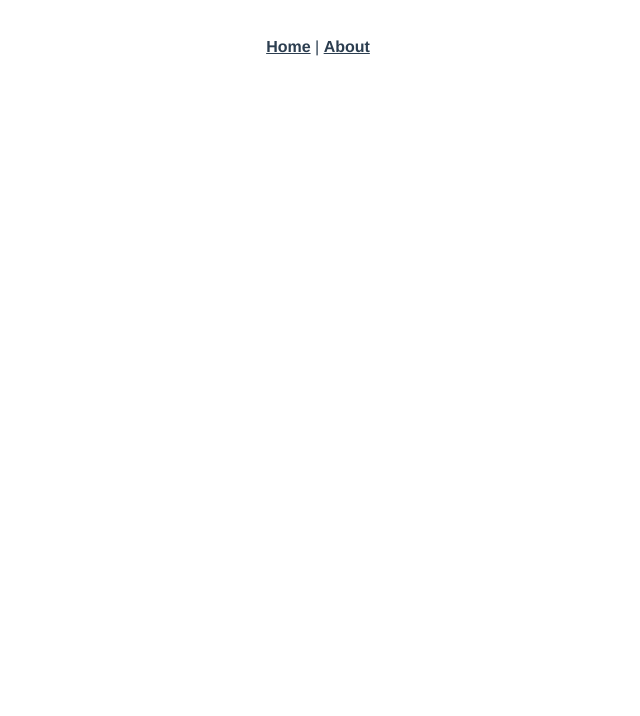
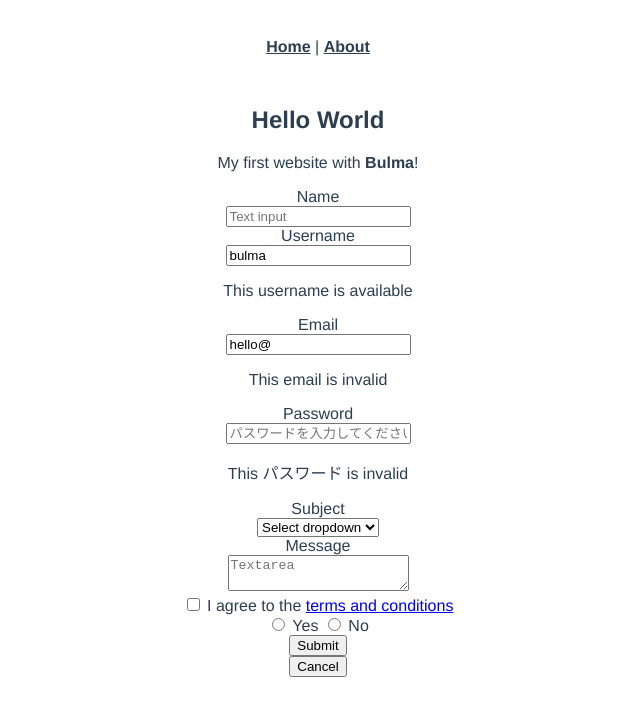
Before and after one commit to takuyanagai0213/GraphParadiseFront, a Vue app: page /user in a window 1280 px wide. Before the commit this address had no page. Shown: the top 716 px of the page, without its empty margins (322-962 px from the left). Built offline with nearby package versions, Linux system fonts and the light colour scheme.

Commit message:
ルーティング追加

```diff
--- a/src/router/index.js
+++ b/src/router/index.js
@@ -16,6 +16,12 @@
     component: () =>
       import(/* webpackChunkName: "about" */ "../views/About.vue"),
   },
+  {
+    path: "/user",
+    name: "About",
+    component: () =>
+      import(/* webpackChunkName: "about" */ "../views/User.vue"),
+  },
 ];
 
 const router = createRouter({
--- /dev/null
+++ b/src/views/User.vue
@@ -0,0 +1,132 @@
+<template>
+  <!-- <header class="navbar">
+    <div class="navbar-brand">
+        <span class="navbar-item">
+            <span class="fa fa-language"></span>グラフパラダイス
+        </span>
+    </div>
+    <div class="navbar-end">
+      <div class="navbar-item">
+          <div class="field has-addons">
+            <div class="control">
+                <input class="input" type="text" name="search" placeholder="キーワード検索">
+            </div>
+            <div class="control">
+                <a class="button is-info"><i class="fa fa-search"></i>検索</a>
+            </div>
+          </div>
+        </div>
+      </div>
+      <div class="navbar-item">
+        <a href="#"><i class="fa fa-user"></i>ログイン</a>
+      </div>
+    </div>
+  </header> -->
+  <section class="section">
+    <div class="container">
+      <h1 class="title">
+        Hello World
+      </h1>
+      <p class="subtitle">
+        My first website with <strong>Bulma</strong>!
+      </p>
+    </div>
+  <div class="field">
+    <label class="label">Name</label>
+    <div class="control">
+      <input class="input" type="text"  name="name" placeholder="Text input">
+    </div>
+  </div>
+  <div class="field">
+    <label class="label">Username</label>
+    <div class="control has-icons-left has-icons-right">
+      <input class="input is-success" type="text"  name="user_name" placeholder="Text input" value="bulma">
+      <span class="icon is-small is-left">
+        <i class="fas fa-user"></i>
+      </span>
+      <span class="icon is-small is-right">
+        <i class="fas fa-check"></i>
+      </span>
+    </div>
+    <p class="help is-success">This username is available</p>
+  </div>
+
+  <div class="field">
+    <label class="label">Email</label>
+    <div class="control has-icons-left has-icons-right">
+      <input class="input is-danger" type="email" placeholder="Email input" value="hello@">
+      <span class="icon is-small is-left">
+        <i class="fas fa-envelope"></i>
+      </span>
+      <span class="icon is-small is-right">
+        <i class="fas fa-exclamation-triangle"></i>
+      </span>
+    </div>
+    <p class="help is-danger">This email is invalid</p>
+  </div>
+
+  <div class="field">
+    <label class="label">Password</label>
+    <div class="control has-icons-left has-icons-right">
+      <input class="input is-danger" type="password"  name="password" placeholder="パスワードを入力してください" value="">
+      <span class="icon is-small is-left">
+        <i class="fas fa-envelope"></i>
+      </span>
+      <span class="icon is-small is-right">
+        <i class="fas fa-exclamation-triangle"></i>
+      </span>
+    </div>
+    <p class="help is-danger">This パスワード is invalid</p>
+  </div>
+
+  <div class="field">
+    <label class="label">Subject</label>
+    <div class="control">
+      <div class="select">
+        <select>
+          <option>Select dropdown</option>
+          <option>With options</option>
+        </select>
+      </div>
+    </div>
+  </div>
+
+  <div class="field">
+    <label class="label">Message</label>
+    <div class="control">
+      <textarea class="textarea" placeholder="Textarea"></textarea>
+    </div>
+  </div>
+
+  <div class="field">
+    <div class="control">
+      <label class="checkbox">
+        <input type="checkbox">
+        I agree to the <a href="#">terms and conditions</a>
+      </label>
+    </div>
+  </div>
+
+  <div class="field">
+    <div class="control">
+      <label class="radio">
+        <input type="radio" name="question">
+        Yes
+      </label>
+      <label class="radio">
+        <input type="radio" name="question">
+        No
+      </label>
+    </div>
+  </div>
+
+  <div class="field is-grouped">
+    <div class="control">
+      <button class="button is-link" id="submit">Submit</button>
+    </div>
+    <div class="control">
+      <button class="button is-link is-light">Cancel</button>
+    </div>
+  </div>
+  </section>
+</template>
```
